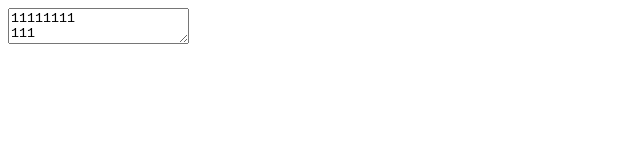
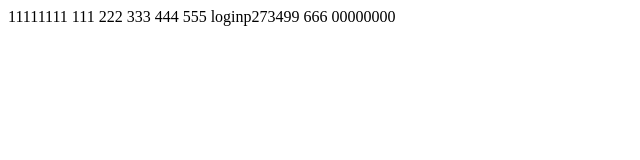
Before and after one commit to jkkkk100/jkkkk100.github.io, a plain HTML site: page index.html in a window 1280 px wide. Shown: the whole page, without its empty margins (0-640 px from the left). Drawn offline with Linux system fonts and the light colour scheme.

Commit message:
Update index.html

```diff
--- a/index.html
+++ b/index.html
@@ -1,4 +1,4 @@
-<textarea>
+<p>
 11111111
 111
 222
@@ -8,4 +8,4 @@
 loginp273499
 666
 00000000
-</textarea>
+</p>
```
